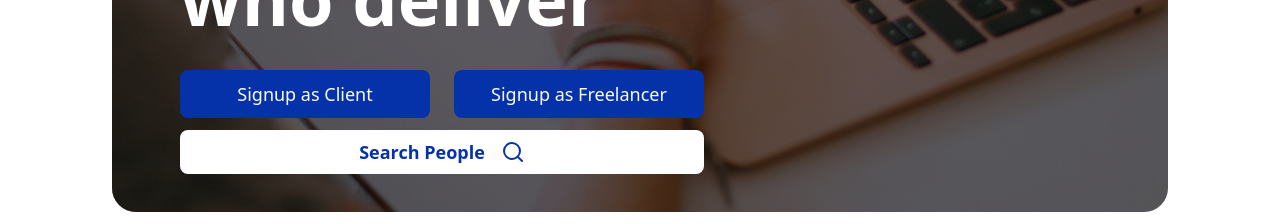
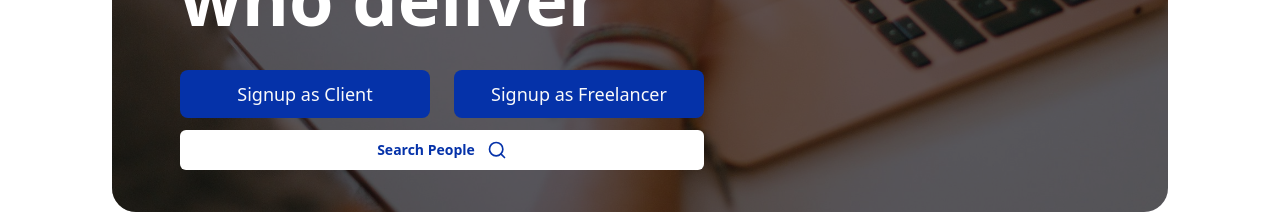
Before and after one commit to hashir704x/FYP-frontend, a React (Vite) app: page / in a window 1280 px wide. Shown: the part 438-662 px from the top of the page. Built offline with nearby package versions, Linux system fonts and the light colour scheme.

Commit message:
fixed some ui bugs

```diff
--- a/src/components/navigationSidebar.tsx
+++ b/src/components/navigationSidebar.tsx
@@ -79,7 +79,7 @@ export default function NavigationSidebar() {
                             {sidebarItems.map((item) => (
                                 <SidebarMenuItem key={item.title}>
                                     <SidebarMenuButton asChild className="p-6">
-                                        <Link to="#">
+                                        <Link to="#" onClick={toggleSidebar}>
                                             <item.icon />
                                             <span>{item.title}</span>
                                         </Link>
--- a/src/pages/LandingPage.tsx
+++ b/src/pages/LandingPage.tsx
@@ -55,7 +55,7 @@ const LandingPage = () => {
                             Connecting clients in need to freelancers who
                             deliver
                         </h1>
-                        <div className="w-fit">
+                        <div className="w-fit mt-2">
                             {!user ? (
                                 <div className="flex gap-3 sm:gap-6 mt-4 sm:mt-8 flex-col sm:flex-row">
                                     <Link to="/signup?role=client">
@@ -77,20 +77,21 @@ const LandingPage = () => {
                                 </div>
                             ) : (
                                 <Link
+
                                     to={
                                         user.role === "client"
                                             ? "/client-home"
                                             : "/freelancer-home"
                                     }
                                 >
-                                    <Button variant="custom">
+                                    <Button variant="custom" className="w-[150px] h-[40px]">
                                         Start working
                                     </Button>
                                 </Link>
                             )}
                             <Link to="/search-people">
-                                <button className="w-full mt-3 bg-white text-[var(--my-blue)] sm:text-lg font-semibold flex justify-center items-center gap-4 p-1 sm:p-2 rounded-md cursor-pointer">
-                                    Search People <Search />
+                                <button className="mt-3 bg-white text-[var(--my-blue)] font-semibold flex justify-center items-center gap-3 h-[40px] rounded-sm cursor-pointer  w-full text-sm">
+                                    Search People <Search size={20}/>
                                 </button>
                             </Link>
                         </div>
```
